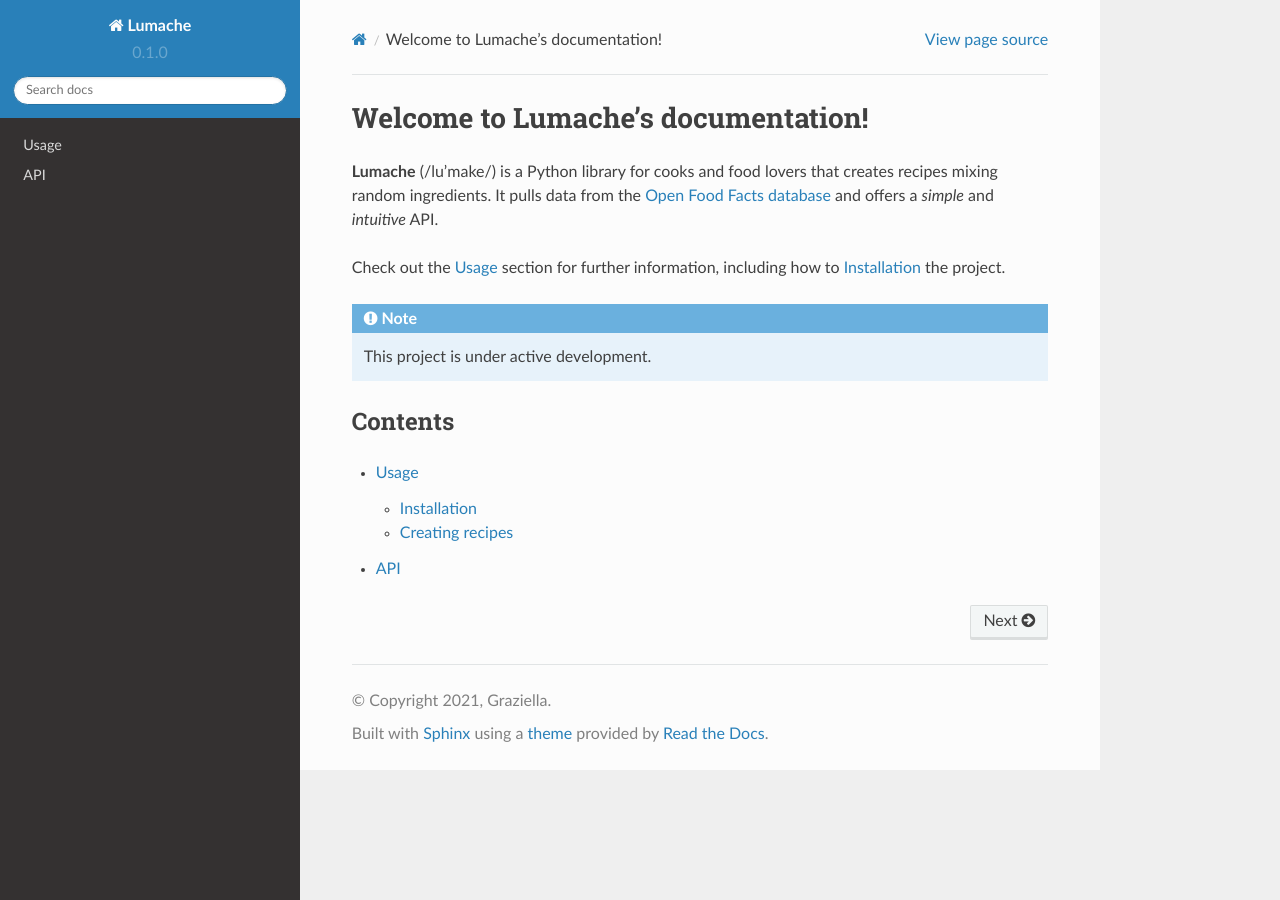
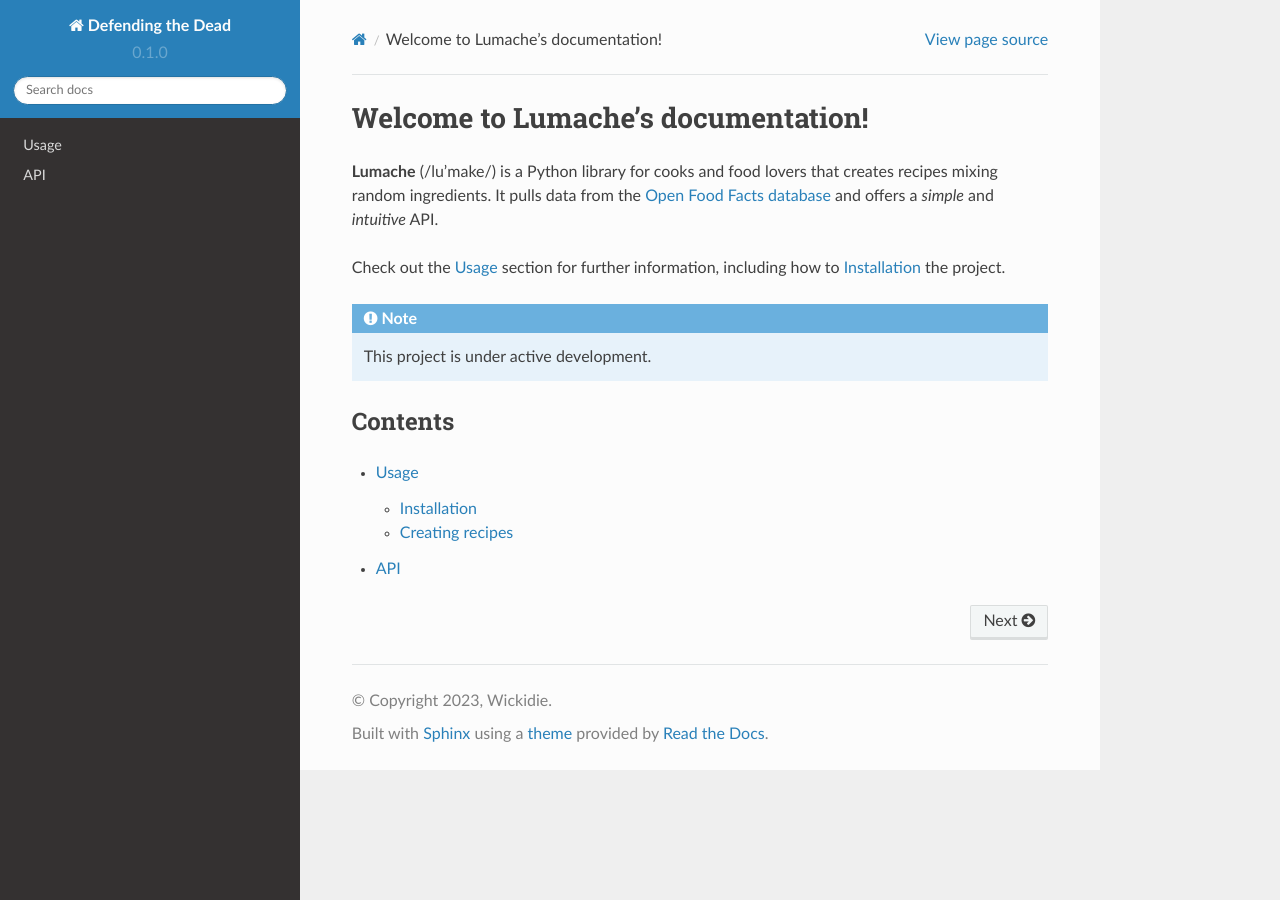
Before and after one commit to wickidie/defendingthedead-docs, a Sphinx documentation site: the page built from docs/source/index.rst, in a window 1280 px wide. Built offline with Sphinx 7.4.7 and the Read the Docs theme 2.0.0, drawn with Linux system fonts in a browser that asks for light colours.

Commit message:
Update conf.py

```diff
--- a/docs/source/conf.py
+++ b/docs/source/conf.py
@@ -2,9 +2,9 @@
 
 # -- Project information
 
-project = 'Lumache'
-copyright = '2021, Graziella'
-author = 'Graziella'
+project = 'Defending the Dead'
+copyright = '2023, Wickidie'
+author = 'Wickidie'
 
 release = '0.1'
 version = '0.1.0'
```
